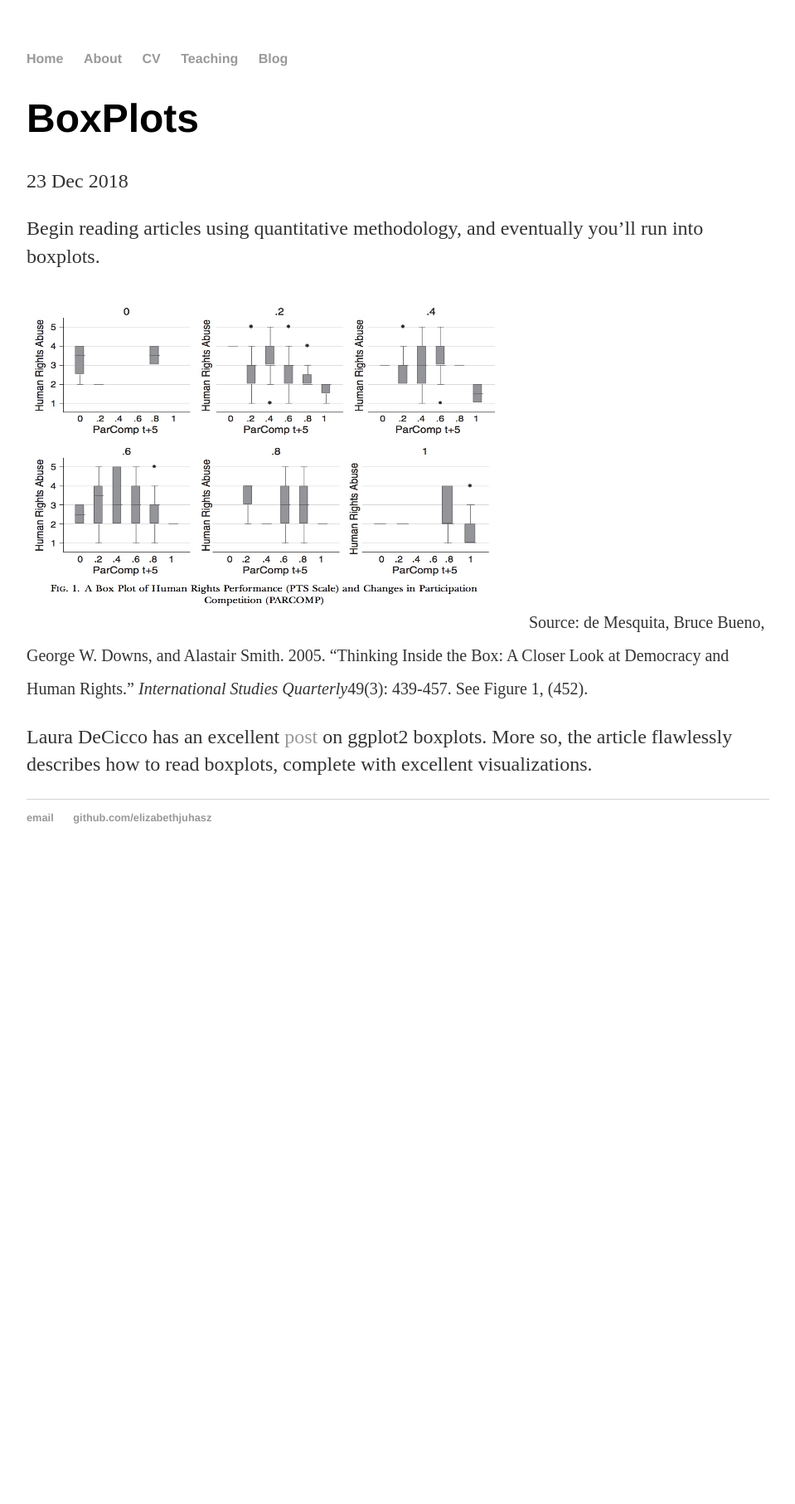
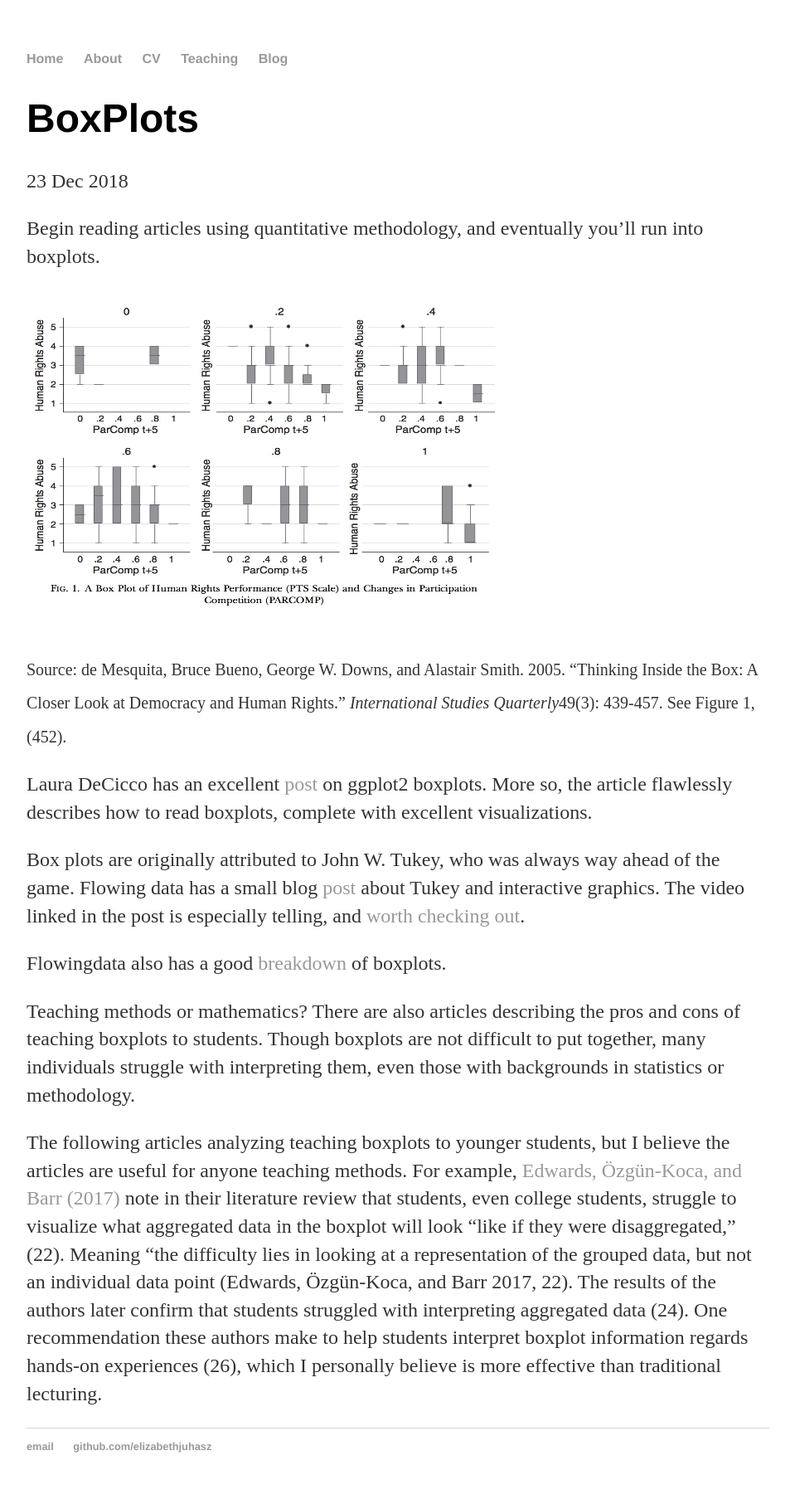
Before and after one commit to elizabethjuhasz/elizabethjuhasz.github.io, a Jekyll site: the page built from _posts/2018-12-23-ggplot-boxplot.md, in a window 1280 px wide. Shown: the whole page at 83% size, without its empty margins (160-1119 px from the left). Built offline with Jekyll 4.4.1, drawn with Linux system fonts in a browser that asks for light colours; before the commit the page ends 1055 px from its top, so only the background shows below that.

Commit message:
Update 2018-12-23-ggplot-boxplot.md

```diff
--- a/_posts/2018-12-23-ggplot-boxplot.md
+++ b/_posts/2018-12-23-ggplot-boxplot.md
@@ -6,7 +6,17 @@ date: 2018-12-23
 Begin reading articles using quantitative methodology, and eventually you’ll run into boxplots.
 
 ![boxplot](https://elizabethjuhasz.github.io/blog/boxplot.jpg){:height="400px" width="600px"}
+
 <sub>Source: de Mesquita, Bruce Bueno, George W. Downs, and Alastair Smith.  2005.  "Thinking Inside the Box: A Closer Look at
   Democracy and Human Rights."  <I>International Studies Quarterly</I>49(3): 439-457. See Figure 1, (452).</sub>
 
 Laura DeCicco has an excellent [post](https://owi.usgs.gov/blog/boxplots/) on ggplot2 boxplots. More so, the article flawlessly describes how to read boxplots, complete with excellent visualizations.
+
+Box plots are originally attributed to John W. Tukey, who was always way ahead of the game.  Flowing data has a small blog [post](https://flowingdata.com/2008/01/01/john-tukey-and-the-beginning-of-interactive-graphics/) about Tukey and interactive graphics. The video linked in the post is especially telling, and [worth checking out](https://www.youtube.com/watch?v=B7XoW2qiFUA).
+
+Flowingdata also has a good [breakdown](https://flowingdata.com/2008/02/15/how-to-read-and-use-a-box-and-whisker-plot/
+) of boxplots.
+
+Teaching methods or mathematics? There are also articles describing the pros and cons of teaching boxplots to students.  Though boxplots are not difficult to put together, many individuals struggle with interpreting them, even those with backgrounds in statistics or methodology.
+
+The following articles analyzing teaching boxplots to younger students, but I believe the articles are useful for anyone teaching methods.  For example, [Edwards, Özgün-Koca, and Barr (2017)](https://tandfonline.com/doi/pdf/10.1080/10691898.2017.1288556?needAccess=true) note in their literature review that students, even college students, struggle to visualize what aggregated data in the boxplot will look “like if they were disaggregated,” (22). Meaning “the difficulty lies in looking at a representation of the grouped data, but not an individual data point (Edwards, Özgün-Koca, and Barr 2017, 22).  The results of the authors later confirm that students struggled with interpreting aggregated data (24).  One recommendation these authors make to help students interpret boxplot information regards hands-on experiences (26), which I personally believe is more effective than traditional lecturing.
```
